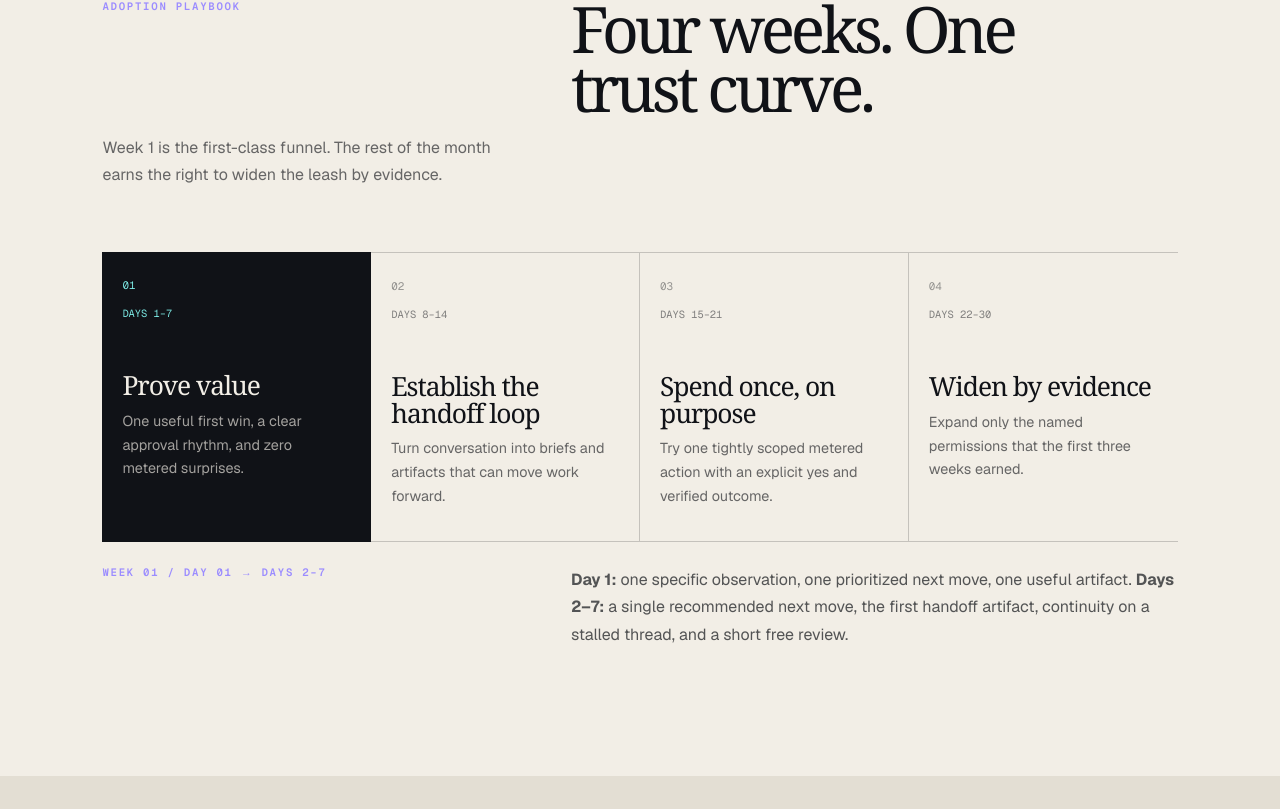
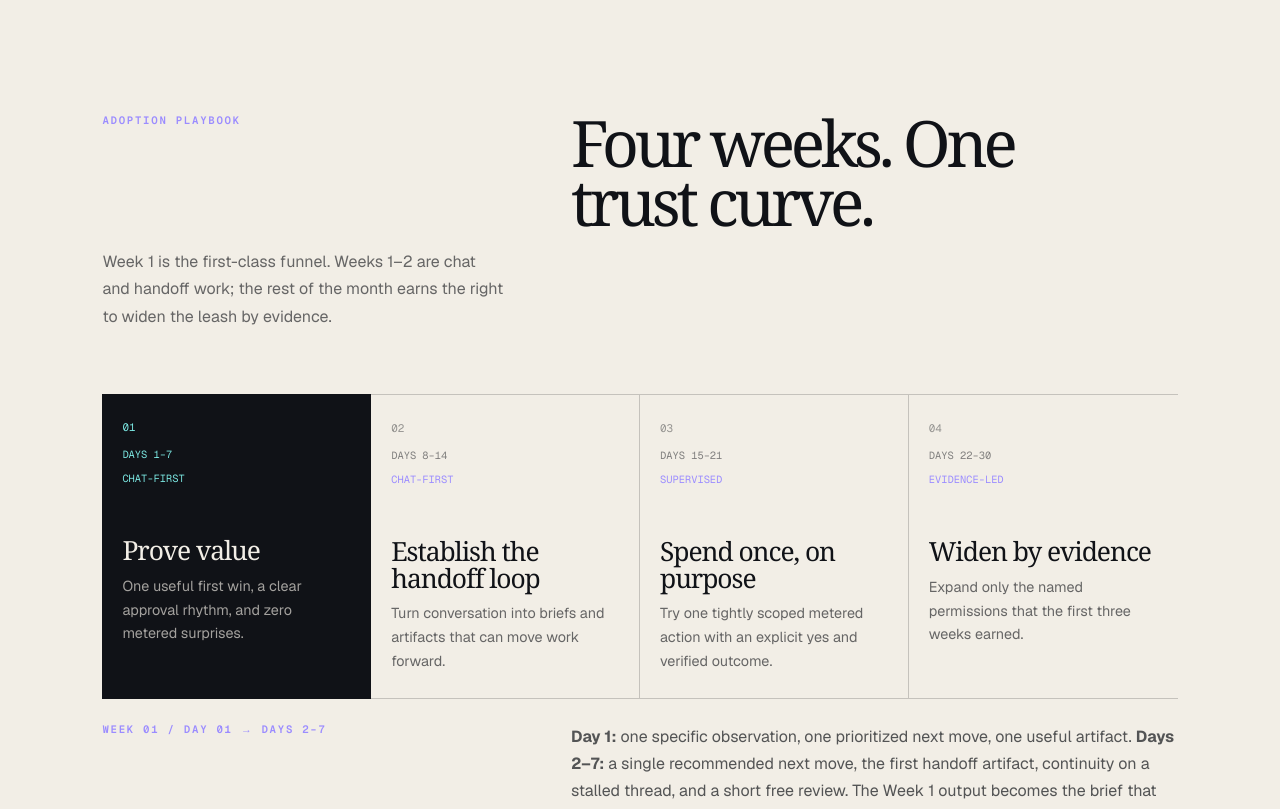
Before and after one commit to nickhilster/teambotics-website, a Next.js app: page /symphony in a window 1280 px wide. Shown: the part 2010-2819 px from the top of the page. Built offline with nearby package versions, Linux system fonts and the light colour scheme.

Commit message:
feat: harden Symphony onboarding starter

```diff
--- a/app/symphony/page.tsx
+++ b/app/symphony/page.tsx
@@ -62,10 +62,10 @@ const fieldNoteDetails = [
 const starterUrl = "https://gist.github.com/nickhilster/44bc66fc618fb683ab6cdfb6d4cc3cf8";
 
 const onboardingWeeks = [
-  ["01", "Prove value", "Days 1–7", "One useful first win, a clear approval rhythm, and zero metered surprises."],
-  ["02", "Establish the handoff loop", "Days 8–14", "Turn conversation into briefs and artifacts that can move work forward."],
-  ["03", "Spend once, on purpose", "Days 15–21", "Try one tightly scoped metered action with an explicit yes and verified outcome."],
-  ["04", "Widen by evidence", "Days 22–30", "Expand only the named permissions that the first three weeks earned."],
+  ["01", "Prove value", "Days 1–7", "Chat-first", "One useful first win, a clear approval rhythm, and zero metered surprises."],
+  ["02", "Establish the handoff loop", "Days 8–14", "Chat-first", "Turn conversation into briefs and artifacts that can move work forward."],
+  ["03", "Spend once, on purpose", "Days 15–21", "Supervised", "Try one tightly scoped metered action with an explicit yes and verified outcome."],
+  ["04", "Widen by evidence", "Days 22–30", "Evidence-led", "Expand only the named permissions that the first three weeks earned."],
 ];
 
 export default function SymphonyPage() {
@@ -123,6 +123,7 @@ export default function SymphonyPage() {
         <div className={styles.firstWinCopy}>
           <p>Start with one user-initiated paste from the starter. Maestro should open on a specific observation from that context, produce one prioritized next move, and leave the user holding a useful draft or brief.</p>
           <p>The first win stays in chat. Anything that spends credits, reaches another person, calls a connector, or creates an external side effect waits behind an explicit approval gate.</p>
+          <p className={styles.failureRamp}><strong>If the paste does not work:</strong> resend it as one message with the context filled in, ask Maestro to remain chat-only, and stop if the response still does not follow the format.</p>
           <a className={styles.inlineCta} href={starterUrl}>Copy the one-message starter <span aria-hidden="true">↗</span></a>
         </div>
       </section>
@@ -131,18 +132,18 @@ export default function SymphonyPage() {
         <div className={styles.sectionIntro}>
           <p className={styles.sectionLabel}>ADOPTION PLAYBOOK</p>
           <h2>Four weeks. One trust curve.</h2>
-          <p>Week 1 is the first-class funnel. The rest of the month earns the right to widen the leash by evidence.</p>
+          <p>Week 1 is the first-class funnel. Weeks 1–2 are chat and handoff work; the rest of the month earns the right to widen the leash by evidence.</p>
         </div>
         <div className={styles.weeks}>
-          {onboardingWeeks.map(([number, title, days, copy]) => (
+          {onboardingWeeks.map(([number, title, days, mode, copy]) => (
             <article className={`${styles.week} ${number === "01" ? styles.weekFeatured : ""}`} key={number}>
-              <span>{number}</span><small>{days}</small><h3>{title}</h3><p>{copy}</p>
+              <span>{number}</span><small>{days}</small><em>{mode}</em><h3>{title}</h3><p>{copy}</p>
             </article>
           ))}
         </div>
         <div className={styles.weekOneDetail}>
           <span className={styles.sectionLabel}>WEEK 01 / DAY 01 → DAYS 2–7</span>
-          <p><strong>Day 1:</strong> one specific observation, one prioritized next move, one useful artifact. <strong>Days 2–7:</strong> a single recommended next move, the first handoff artifact, continuity on a stalled thread, and a short free review.</p>
+          <p><strong>Day 1:</strong> one specific observation, one prioritized next move, one useful artifact. <strong>Days 2–7:</strong> a single recommended next move, the first handoff artifact, continuity on a stalled thread, and a short free review. The Week 1 output becomes the brief that Week 2 hands forward.</p>
         </div>
       </section>
 
```
Also changed, not shown: app/symphony/symphony.module.css.
